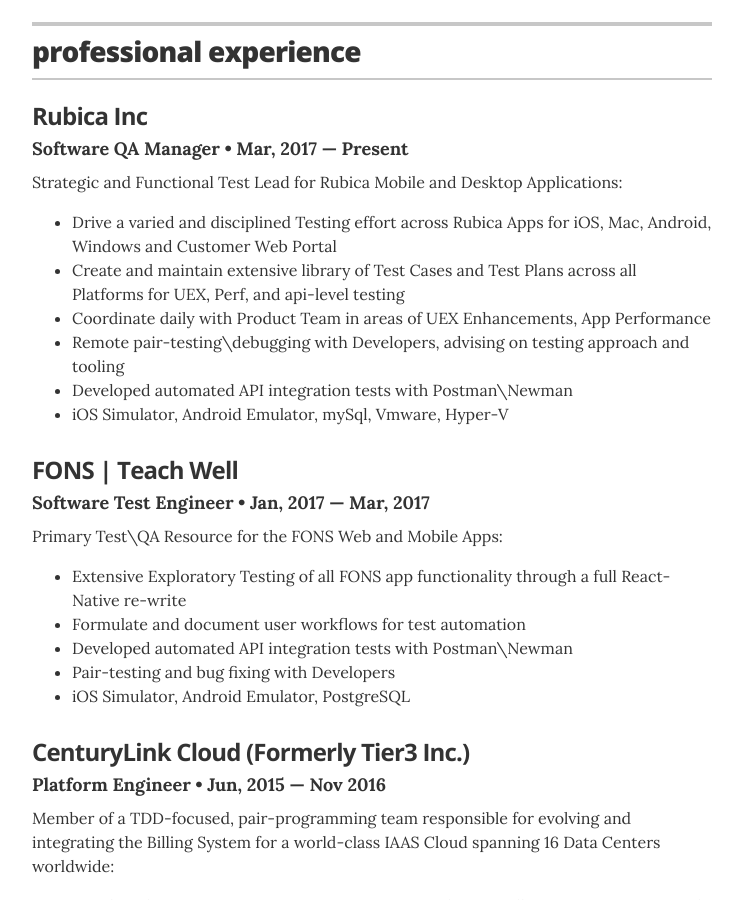
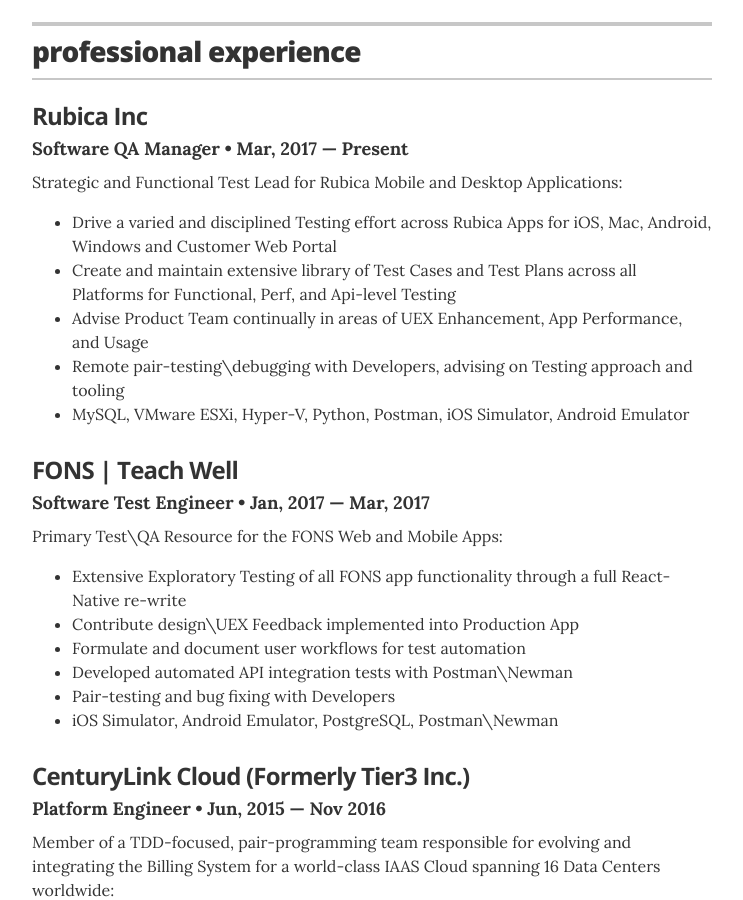
Before and after one commit to rharmaning/rharmaning.github.io, a Jekyll site: the page built from index.html, in a window 1280 px wide and 900 px high, scrolled down 724 px. Shown: the whole window, without its empty margins (268-1011 px from the left). Built offline with Jekyll 4.4.1, drawn with Linux system fonts in a browser that asks for light colours.

Commit message:
a few more tweaks

```diff
--- a/_layouts/resume.html
+++ b/_layouts/resume.html
@@ -71,11 +71,10 @@
                 <p class="resume-item-copy">Strategic and Functional Test Lead for Rubica Mobile and Desktop Applications:</p>
                 <ul class="resume-item-list">
                     <li>Drive a varied and disciplined Testing effort across Rubica Apps for iOS, Mac, Android, Windows and Customer Web Portal</li>
-                    <li>Create and maintain extensive library of Test Cases and Test Plans across all Platforms for UEX, Perf, and api-level testing</li>
-                    <li>Coordinate daily with Product Team in areas of UEX Enhancements, App Performance  </li>
-                    <li>Remote pair-testing\debugging with Developers, advising on testing approach and tooling</li>
-                    <li>Developed automated API integration tests with Postman\Newman</li>
-                    <li>iOS Simulator, Android Emulator, mySql, Vmware, Hyper-V</li>
+                    <li>Create and maintain extensive library of Test Cases and Test Plans across all Platforms for Functional, Perf, and Api-level Testing</li>
+                    <li>Advise Product Team continually in areas of UEX Enhancement, App Performance, and Usage</li>
+                    <li>Remote pair-testing\debugging with Developers, advising on Testing approach and tooling</li>
+                    <li>MySQL, VMware ESXi, Hyper-V, Python, Postman, iOS Simulator, Android Emulator</li>
                 </ul>
             </div>
 
@@ -85,10 +84,11 @@
                 <p class="resume-item-copy">Primary Test\QA Resource for the FONS Web and Mobile Apps:</p>
                 <ul class="resume-item-list">
                     <li>Extensive Exploratory Testing of all FONS app functionality through a full React-Native re-write</li>
+                    <li>Contribute design\UEX Feedback implemented into Production App</li>
                     <li>Formulate and document user workflows for test automation</li>
                     <li>Developed automated API integration tests with Postman\Newman</li>
                     <li>Pair-testing and bug fixing with Developers</li>
-                    <li>iOS Simulator, Android Emulator, PostgreSQL</li>
+                    <li>iOS Simulator, Android Emulator, PostgreSQL, Postman\Newman</li>
                 </ul>
             </div>
 
```
